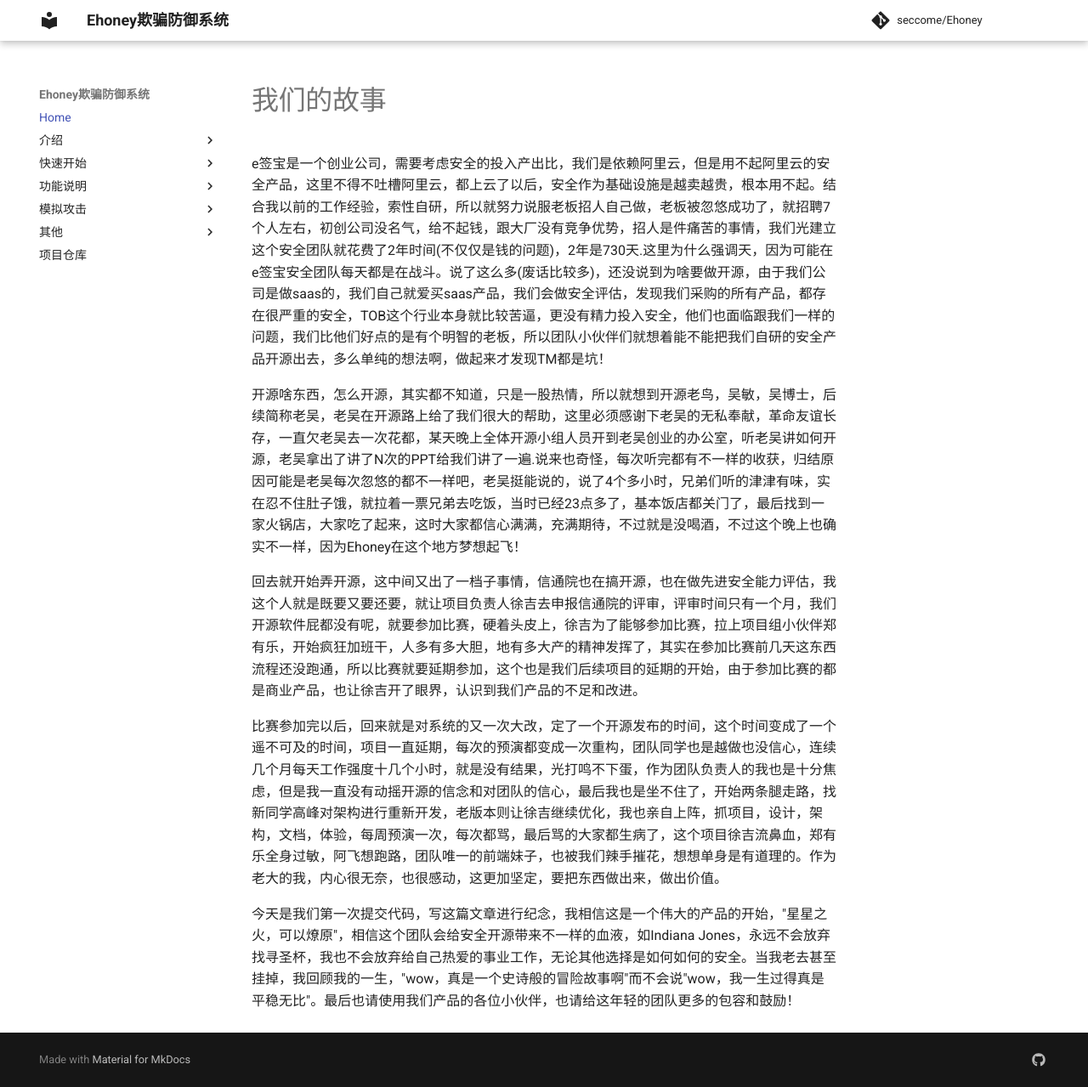
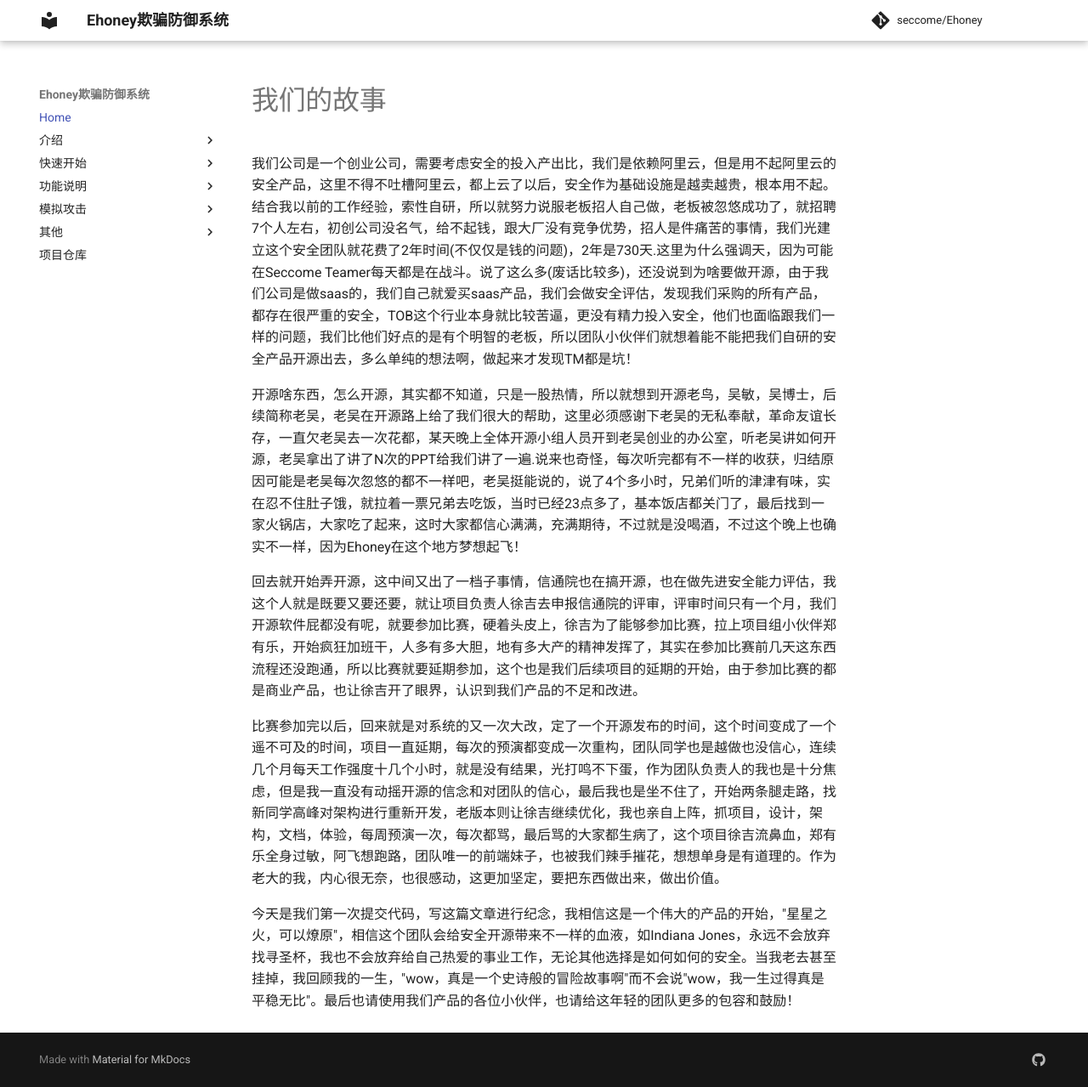
Before and after one commit to seccome/Ehoney, an MkDocs documentation site: the page built from doc/README.md, in a window 1280 px wide and 1279 px high. Shown: the whole window at 85% size. Built offline with MkDocs 1.6.1 and Material for MkDocs 9.7.7, drawn with Linux system fonts in a browser that asks for light colours; comment, search, counter and statistics services are not loaded.

Commit message:
Update README.md

```diff
--- a/doc/README.md
+++ b/doc/README.md
@@ -1,6 +1,6 @@
 # 我们的故事
 
-   e签宝是一个创业公司，需要考虑安全的投入产出比，我们是依赖阿里云，但是用不起阿里云的安全产品，这里不得不吐槽阿里云，都上云了以后，安全作为基础设施是越卖越贵，根本用不起。结合我以前的工作经验，索性自研，所以就努力说服老板招人自己做，老板被忽悠成功了，就招聘7个人左右，初创公司没名气，给不起钱，跟大厂没有竞争优势，招人是件痛苦的事情，我们光建立这个安全团队就花费了2年时间(不仅仅是钱的问题)，2年是730天.这里为什么强调天，因为可能在e签宝安全团队每天都是在战斗。说了这么多(废话比较多)，还没说到为啥要做开源，由于我们公司是做saas的，我们自己就爱买saas产品，我们会做安全评估，发现我们采购的所有产品，都存在很严重的安全，TOB这个行业本身就比较苦逼，更没有精力投入安全，他们也面临跟我们一样的问题，我们比他们好点的是有个明智的老板，所以团队小伙伴们就想着能不能把我们自研的安全产品开源出去，多么单纯的想法啊，做起来才发现TM都是坑！ <br />
+   我们公司是一个创业公司，需要考虑安全的投入产出比，我们是依赖阿里云，但是用不起阿里云的安全产品，这里不得不吐槽阿里云，都上云了以后，安全作为基础设施是越卖越贵，根本用不起。结合我以前的工作经验，索性自研，所以就努力说服老板招人自己做，老板被忽悠成功了，就招聘7个人左右，初创公司没名气，给不起钱，跟大厂没有竞争优势，招人是件痛苦的事情，我们光建立这个安全团队就花费了2年时间(不仅仅是钱的问题)，2年是730天.这里为什么强调天，因为可能在Seccome Teamer每天都是在战斗。说了这么多(废话比较多)，还没说到为啥要做开源，由于我们公司是做saas的，我们自己就爱买saas产品，我们会做安全评估，发现我们采购的所有产品，都存在很严重的安全，TOB这个行业本身就比较苦逼，更没有精力投入安全，他们也面临跟我们一样的问题，我们比他们好点的是有个明智的老板，所以团队小伙伴们就想着能不能把我们自研的安全产品开源出去，多么单纯的想法啊，做起来才发现TM都是坑！ <br />
 
    开源啥东西，怎么开源，其实都不知道，只是一股热情，所以就想到开源老鸟，吴敏，吴博士，后续简称老吴，老吴在开源路上给了我们很大的帮助，这里必须感谢下老吴的无私奉献，革命友谊长存，一直欠老吴去一次花都，某天晚上全体开源小组人员开到老吴创业的办公室，听老吴讲如何开源，老吴拿出了讲了N次的PPT给我们讲了一遍.说来也奇怪，每次听完都有不一样的收获，归结原因可能是老吴每次忽悠的都不一样吧，老吴挺能说的，说了4个多小时，兄弟们听的津津有味，实在忍不住肚子饿，就拉着一票兄弟去吃饭，当时已经23点多了，基本饭店都关门了，最后找到一家火锅店，大家吃了起来，这时大家都信心满满，充满期待，不过就是没喝酒，不过这个晚上也确实不一样，因为Ehoney在这个地方梦想起飞！ <br />
 
```
